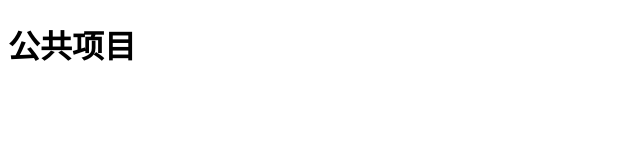
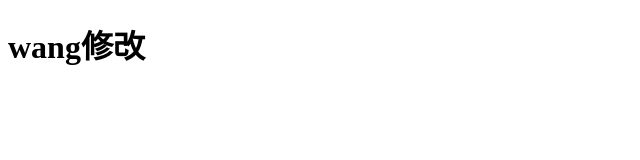
Before and after one commit to jmfwgqwd/yuncheng, a plain HTML site: page index.html in a window 1280 px wide. Shown: the whole page, without its empty margins (0-640 px from the left). Drawn offline with Linux system fonts and the light colour scheme.

Commit message:
wang第二次提交

```diff
--- a/index.html
+++ b/index.html
@@ -7,6 +7,6 @@
     <title>Document</title>
 </head>
 <body>
-    <h1>公共项目</h1>
+    <h1>wang修改</h1>
 </body>
 </html>
```
